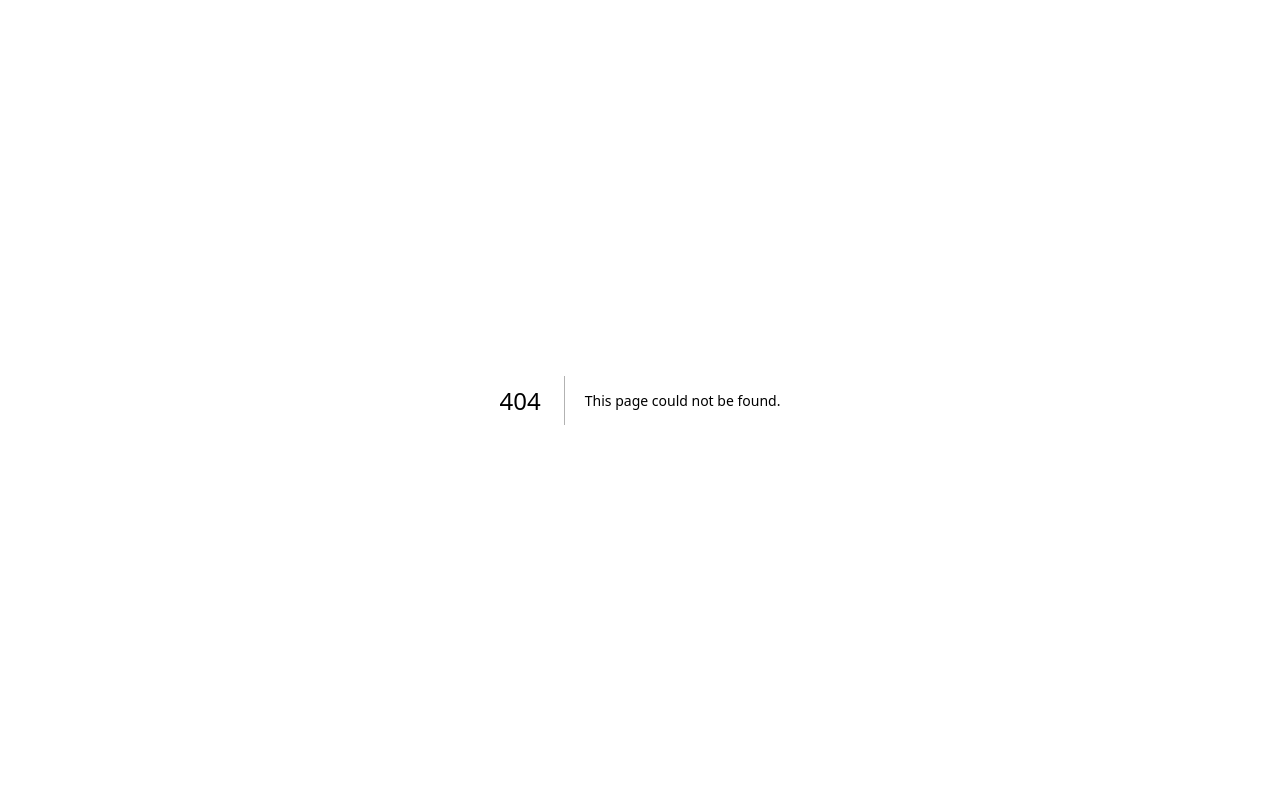
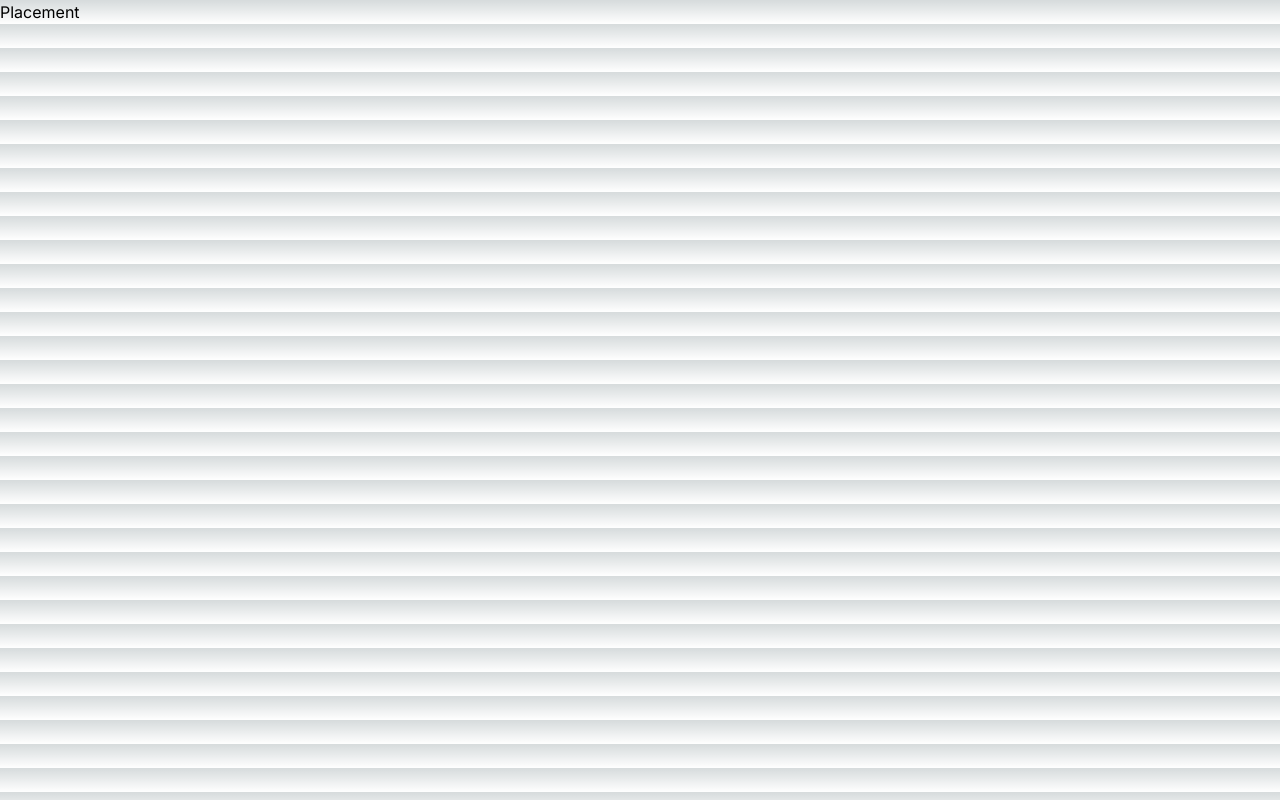
Before and after one commit to finessevanes/ethdenver2024, a Next.js app: page /placement in a window 1280 px wide. Before the commit this address had no page. Built offline with nearby package versions, Linux system fonts and the light colour scheme.

Commit message:
new placement page

```diff
--- /dev/null
+++ b/src/app/placement/page.tsx
@@ -0,0 +1,7 @@
+export default function Placement() {
+  return (
+    <div>
+      <h1>Placement</h1>
+    </div>
+  );
+}
```
